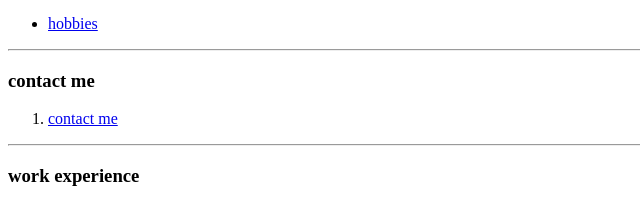
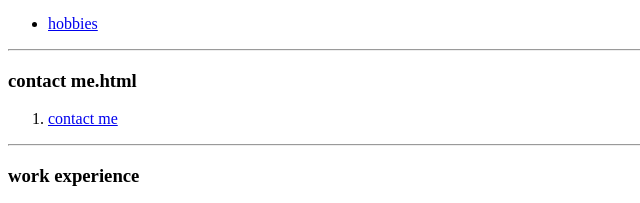
Before and after one commit to haricharan2000/cv, a plain HTML site: page index.html in a window 1280 px wide. Shown: the part 480-683 px from the top of the page, 0-640 px from the left. Drawn offline with Linux system fonts and the light colour scheme.

Commit message:
Update index.html

```diff
--- a/index.html
+++ b/index.html
@@ -30,7 +30,7 @@
        <li><a href="C:\Users\haric\OneDrive\Desktop\web devlopment\hobbies.html">hobbies</a></li>
        </ul>
       <hr>
-       <h3>contact me</h3>
+       <h3>contact me.html</h3>
        <ol>
           <li><a href="C:\Users\haric\OneDrive\Desktop\web devlopment\contact me .html">contact me</a></li>
        </ol>
```
